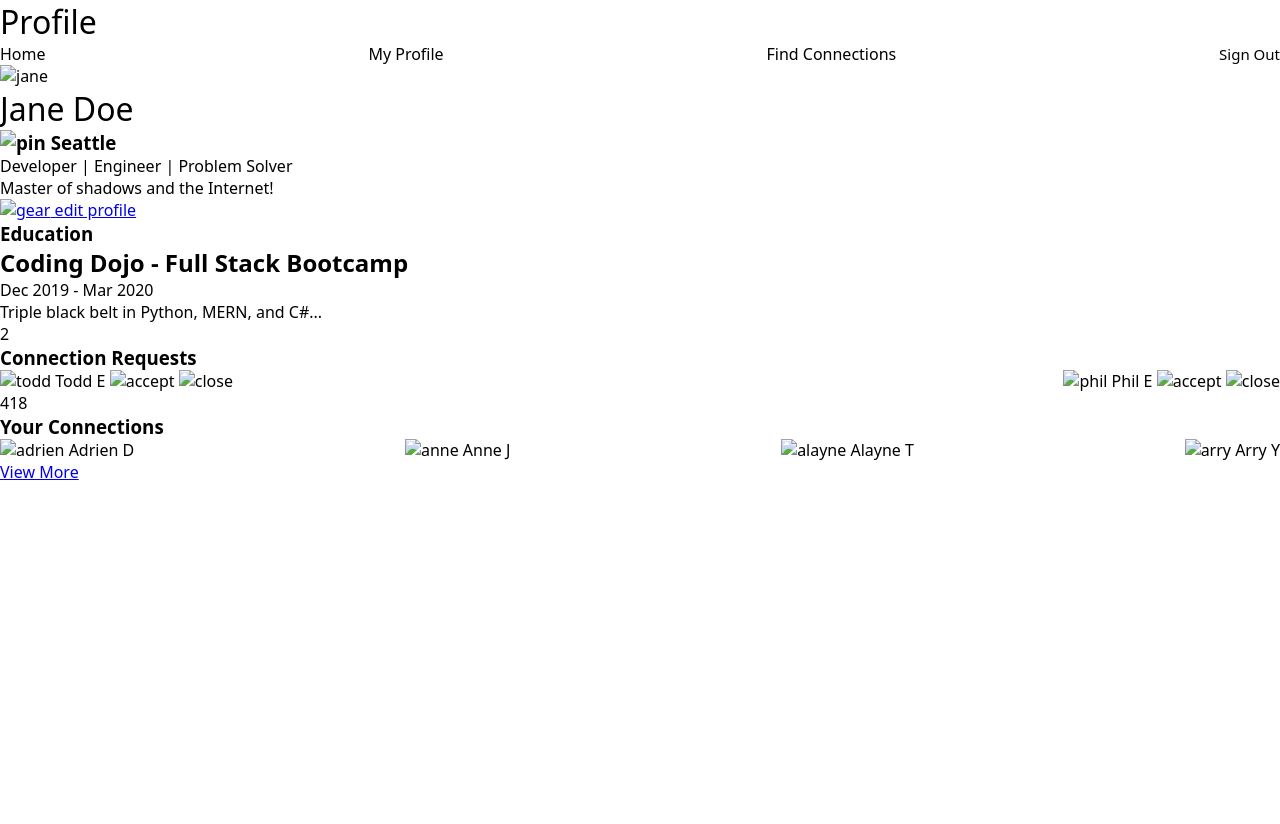
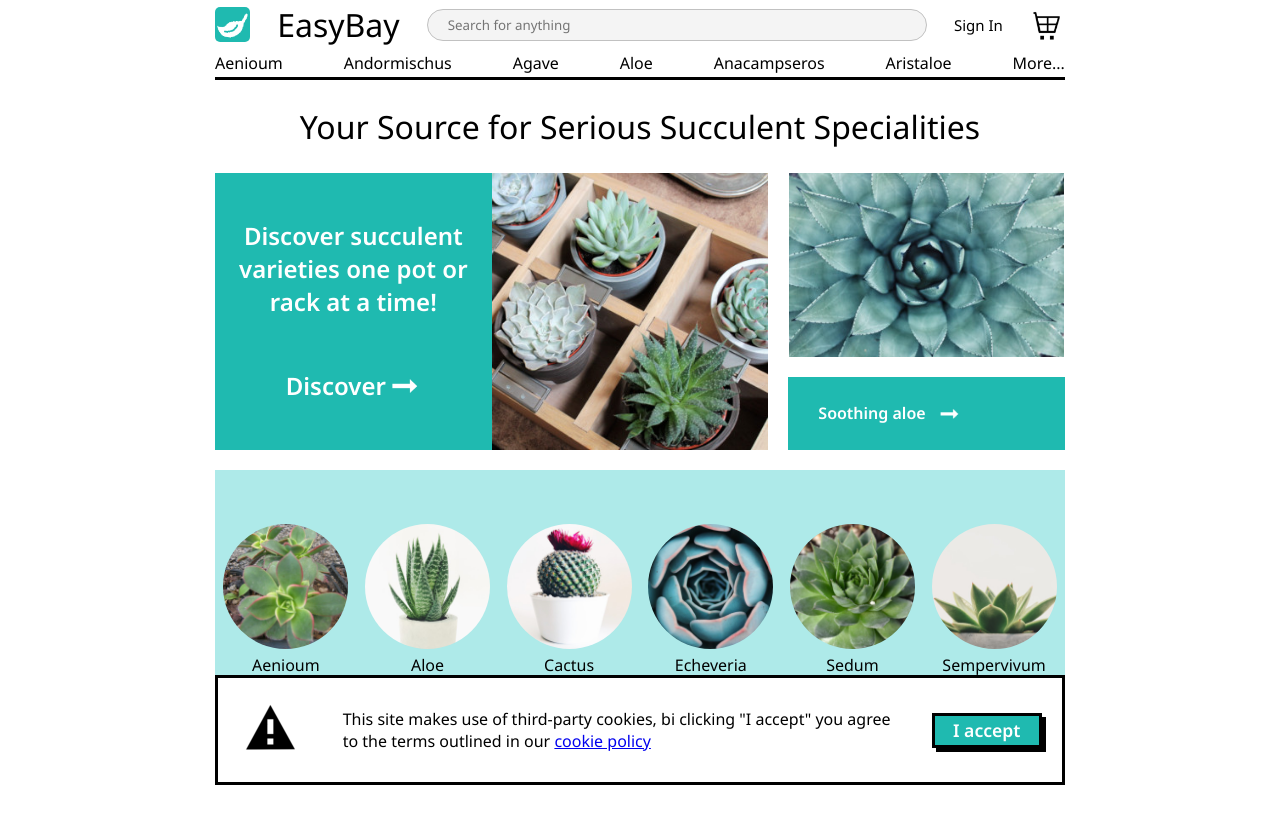
Before and after one commit to ArgjentaGashi/EasyBay, a plain HTML site: page index.html in a window 1280 px wide. Before the commit the page ends 800 px from the top, so only its background shows below. Drawn offline with Linux system fonts and the light colour scheme.

Commit message:
Update index.html

```diff
--- a/index.html
+++ b/index.html
@@ -2,126 +2,98 @@
 <html lang="en">
 <head>
     <meta charset="UTF-8">
+    <meta http-equiv="X-UA-Compatible" content="IE=edge">
     <meta name="viewport" content="width=device-width, initial-scale=1.0">
-    <title>Profile Page</title>
+    <title>Belt Exam</title>
+    <link rel="preconnect" href="https://fonts.googleapis.com">
+<link rel="preconnect" href="https://fonts.gstatic.com" crossorigin>
+<link href="https://fonts.googleapis.com/css2?family=Noto+Sans:ital,wght@0,100;0,200;0,300;0,400;0,500;0,600;1,100;1,200;1,300;1,400;1,500;1,600&display=swap" rel="stylesheet">
     <link rel="stylesheet" href="style.css">
-    <link rel="preconnect" href="https://fonts.gstatic.com">
-    <link href="https://fonts.googleapis.com/css2?family=Roboto&display=swap" rel="stylesheet">
 </head>
 <body>
-
-    <!-- navbar -->
-    <div class="nav">
-        <div class="flex-container">
-            <h1 class="nav-title">Profile</h1>
-            <ul class="nav-links">
-                <li><a href="#">Home</a></li>
-                <li><a href="#" class="active">My Profile</a></li>
-                <li><a href="#">Find Connections</a></li>
-                <li><button class="btn">Sign Out</button></li>
+    <div class="container">
+        <!-- header -->
+        <header>
+            <div class="title">
+                <img src="images/leaf.png" alt="leaf-image">
+                <h1>EasyBay</h1>
+                <input type="search" placeholder="Search for anything">
+                <button>Sign In</button>
+                <img onclick="emptyCard()" src="images/cart-dark.png" alt="cart-png">
+            </div>
+            <ul class="nav">
+                <li><a href="#">Aenioum</a></li>
+                <li><a href="#">Andormischus</a></li>
+                <li><a href="#">Agave</a></li>
+                <li><a href="#">Aloe</a></li>
+                <li><a href="#">Anacampseros</a></li>
+                <li><a href="#">Aristaloe</a></li>
+                <li><a href="#">More...</a></li>
             </ul>
+        </header>
+        <!-- body -->
+        <main>
+            <h1 class="lala">Your Source for Serious Succulent Specialities</h1>
+            <div class="main-content">
+                <!-- body area -->
+                <div class="body-area">
+                    <div class="right-side">
+                        <h2>Discover succulent varieties one pot or rack at a time!</h2>
+                        <div class="discover-arrow">
+                            <h2>Discover</h2>
+                            <img src="images/arrow-light.png" alt="">
                         </div>
                     </div>
-
-    <!-- main -->
-    <div class="flex-container main">
-
-        <!-- 2/3 width column -->
-        <div class="col-2">
-
-            <!-- user info card -->
-            <div class="card user-card">
-                <div class="card-header">
-                    <img src="images/jane-m.jpg" alt="jane" class="avatar-m">
-                </div>
-                <div class="card-body">
-                    <h1 class="name">Jane Doe</h1>
-                    <h3><img src="icons/map-marker.png" alt="pin" class="icon-s"> Seattle</h3>
-                    <p>Developer | Engineer | Problem Solver<br>
-                    Master of shadows and the Internet!</p>
-                    <p onclick="changeName()"><a href="#"><img src="icons/gear.png" alt="gear" class="icon-s"> edit profile</a></p>
+                    <div class="left-side">
+                        <img onmouseover="changeImage()" onmouseout="resetImage()" src="images/succulents-1.jpg" alt="succulents-1-image" class="hover-image">
                     </div>
                 </div>
-
-            <!-- user education card -->
-            <div class="card">
-                <div class="card-header">
-                    <h3>Education</h3>
+                <!-- side nav -->
+                <div class="side-nav">
+                    <div class="soothing-image">
+                        <img src="images/aloe-m.jpg" alt="aloe-m-image">
                     </div>
-                <div class="card-body">
-                    <h2>Coding Dojo - Full Stack Bootcamp</h2>
-                    <p class="dates">Dec 2019 - Mar 2020</p>
-                    <p>Triple black belt in Python, MERN, and C#...</p>
+                    <div class="soothing-arrow">
+                        <h4>Soothing aloe</h4>
+                        <img class="lila" src="images/arrow-light.png" alt="">
                     </div>
                 </div>
-
             </div>
-
-        <!-- 1/3 width column -->
-        <div class="col-1">
-
-            <!-- connection requests card -->
-            <div class="card">
-                <div class="card-header">
-                    <span class="badge">2</span>
-                    <h3>Connection Requests</h3>
+        </main>
+        <!-- footer -->
+        <footer>
+            <div class="first-item">
+                <img src="images/aeonium-s.jpg" alt="aeonium-image">
+                <p>Aenioum</p>
             </div>
-                <ul  class="card-list">
-                    <li  class="card-list-item item1">
-                        <span>
-                            <img src="images/todd-s.jpg" alt="todd" class="avatar-s">
-                            Todd E
-                        </span>
-                        <span>
-                            <img onclick="acceptRequest('item1')" src="icons/accept-circle.png" alt="accept" class="icon">
-                            <img onclick="declineRequest('item1');" src="icons/close-circle.png" alt="close" class="icon">
-                        </span>
-                    </li>
-                    <li class="card-list-item item2">
-                        <span>
-                            <img src="images/phil-s.jpg" alt="phil" class="avatar-s">
-                            Phil E
-                        </span>
-                        <span>
-                            <img onclick="acceptRequest('item2')" src="icons/accept-circle.png" alt="accept" class="icon">
-                            <img onclick="declineRequest('item2');" src="icons/close-circle.png" alt="close" class="icon">
-                        </span>
-                    </li>
-                </ul>
+            <div class="first-item">
+                <img src="images/aloe-s.jpg" alt="aloe-image">
+                <p>Aloe</p>
             </div>
-
-            <!-- your connections card -->
-            <div class="card">
-                <div class="card-header">
-                    <span class="badge accept">418</span>
-                    <h3>Your Connections</h3>
+            <div class="first-item">
+                <img src="images/cactus-s.jpg" alt="cactus-image">
+                <p>Cactus</p>
             </div>
-                <ul class="card-list">
-                    <li class="card-list-item start">
-                        <img src="images/adrien-s.jpg" alt="adrien" class="avatar-s">
-                        Adrien D
-                    </li>
-                    <li class="card-list-item start">
-                        <img src="images/anne-s.jpg" alt="anne" class="avatar-s">
-                        Anne J
-                    </li>
-                    <li class="card-list-item start">
-                        <img src="images/alayne-s.jpg" alt="alayne" class="avatar-s">
-                        Alayne T
-                    </li>
-                    <li class="card-list-item start">
-                        <img src="images/arry-s.jpg" alt="arry" class="avatar-s">
-                        Arry Y
-                    </li>
-                </ul>
-                <div class="card-footer">
-                    <a href="#">View More</a>
+            <div class="first-item">
+                <img src="images/echeveria-s.jpg" alt="echeveria-image">
+                <p>Echeveria</p>
+            </div>
+            <div class="first-item">
+                <img src="images/sedum-s.jpg" alt="sedum-image">
+                <p>Sedum</p>
+            </div>
+            <div class="first-item">
+                <img src="images/sempervivum-s.jpg" alt="sempervivum-image">
+                <p>Sempervivum</p>
+            </div>
+        </footer>
+        <!-- alert -->
+        <div class="alert">
+            <img src="images/alert-dark.png" alt="alert-picture">
+            <p>This site makes use of third-party cookies, bi clicking "I accept" you agree to the terms outlined in our <a href="#">cookie policy</a></p>
+            <button onclick="removeAlert()">I accept</button>
         </div>
     </div>
-
-        </div>
-    </div>
-
     <script src="script.js"></script>
 </body>
 </html>
```
Lines whose indentation alone changed are shown as unchanged.
